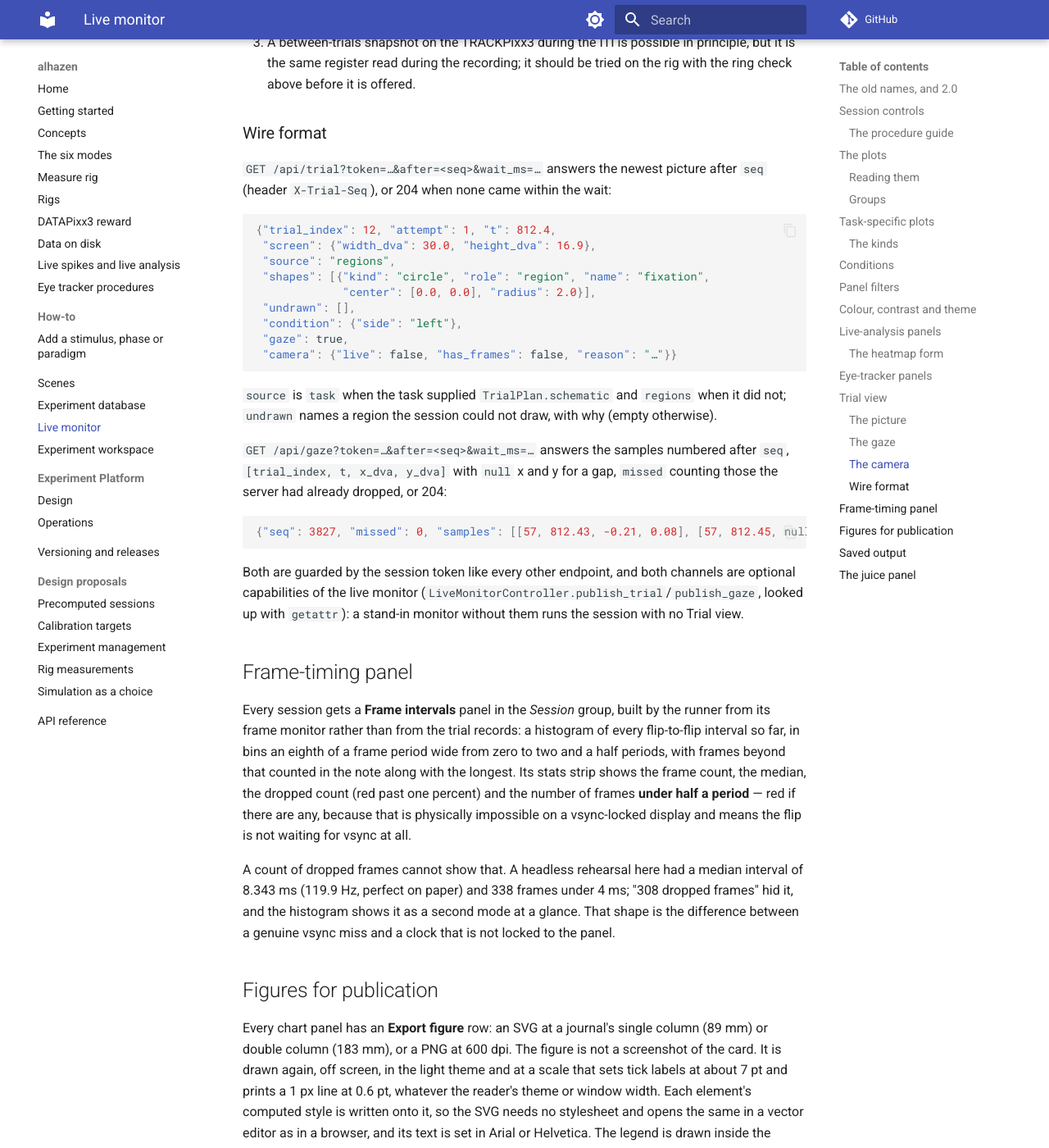
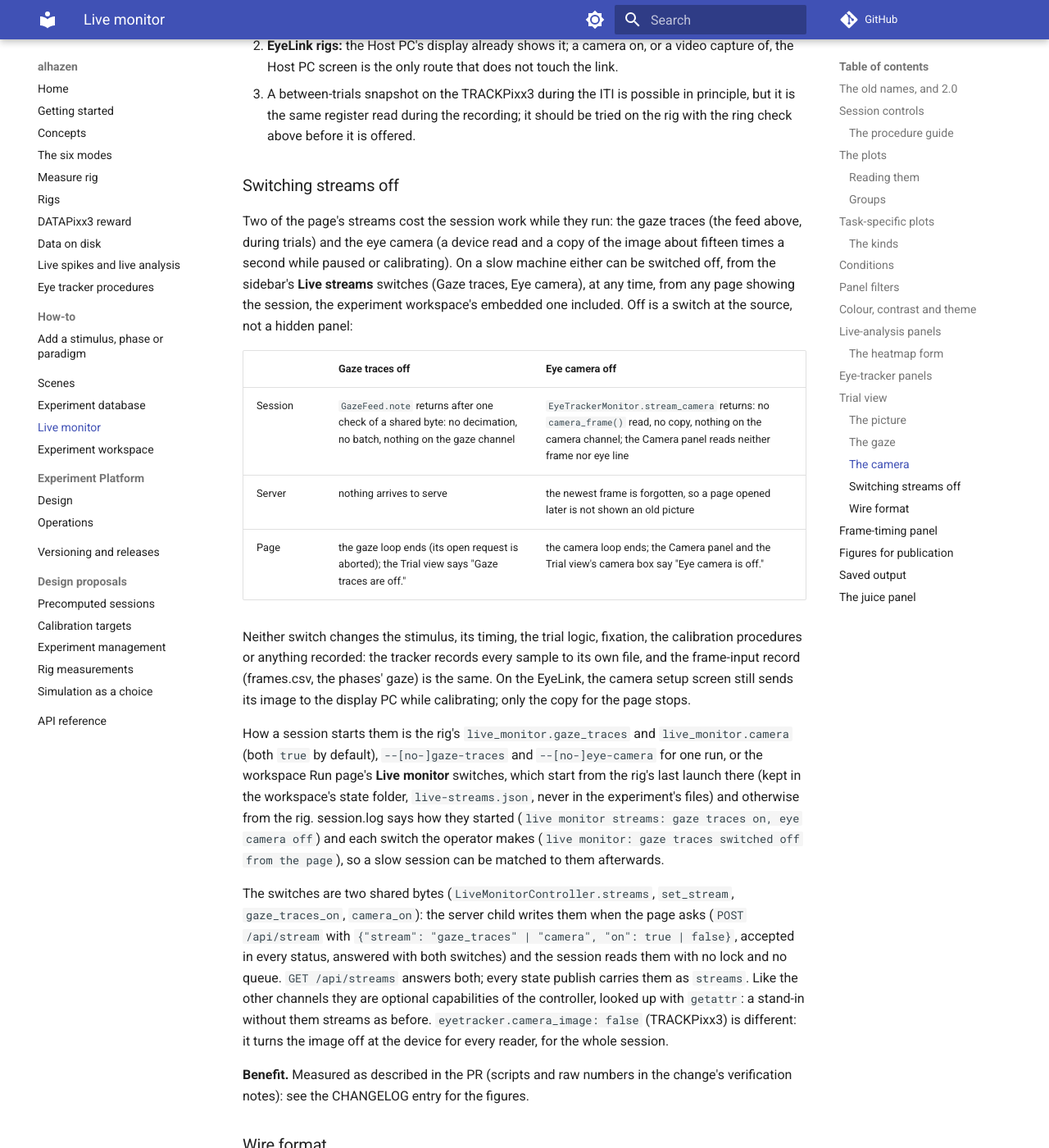
Before and after one commit to sh4r11f/alhazen, an MkDocs documentation site: the page built from docs/live_monitor.md, in a window 1280 px wide and 1400 px high, scrolled down 23879 px. Shown: the whole window at 82% size. Built offline with MkDocs 1.6.1 and Material for MkDocs 9.7.7, drawn with Linux system fonts in a browser that asks for light colours; comment, search, counter and statistics services are not loaded; some of the changed text lies outside the part shown.

Commit message:
WIP live streams: docs and changelog

````diff
--- a/docs/live_monitor.md
+++ b/docs/live_monitor.md
@@ -55,6 +55,8 @@ live_monitor:
   auto_open: true
   port: 0                 # ask the OS for an unused loopback port
   max_rows: 1000          # trials/events per update; totals travel alongside
+  gaze_traces: true       # the Trial view's gaze traces, as the session starts
+  camera: true            # the eye camera image, as the session starts
 ```
 
 `max_rows` is why publishing stays cheap in a long session. Each update
@@ -75,7 +77,9 @@ the tab still works). The server refuses a malformed request with a 400
 rather than guessing: a query parameter that is not an integer or is given
 twice, a request id that is not a string of 1 to 64 characters, or a body
 whose length is negative (larger than 4 KiB gets a 413). `--live-monitor` and `--no-live-monitor` override the
-rig for one run. `--no-live-monitor-browser` starts the server without launching
+rig for one run, and `--gaze-traces`/`--no-gaze-traces` and
+`--eye-camera`/`--no-eye-camera` how its two switchable streams start
+(see [Switching streams off](#switching-streams-off)). `--no-live-monitor-browser` starts the server without launching
 the default browser; the URL is written to the session log.
 
 ## Session controls
@@ -1042,6 +1046,53 @@ The best alternatives, if a live eye image during trials is wanted:
    principle, but it is the same register read during the recording; it
    should be tried on the rig with the ring check above before it is offered.
 
+### Switching streams off
+
+Two of the page's streams cost the session work while they run: the gaze
+traces (the feed above, during trials) and the eye camera (a device read and
+a copy of the image about fifteen times a second while paused or
+calibrating). On a slow machine either can be switched off, from the
+sidebar's **Live streams** switches (Gaze traces, Eye camera), at any time,
+from any page showing the session, the experiment workspace's embedded one
+included. Off is a switch at the source, not a hidden panel:
+
+| | Gaze traces off | Eye camera off |
+|---|---|---|
+| Session | `GazeFeed.note` returns after one check of a shared byte: no decimation, no batch, nothing on the gaze channel | `EyeTrackerMonitor.stream_camera` returns: no `camera_frame()` read, no copy, nothing on the camera channel; the Camera panel reads neither frame nor eye line |
+| Server | nothing arrives to serve | the newest frame is forgotten, so a page opened later is not shown an old picture |
+| Page | the gaze loop ends (its open request is aborted); the Trial view says "Gaze traces are off." | the camera loop ends; the Camera panel and the Trial view's camera box say "Eye camera is off." |
+
+Neither switch changes the stimulus, its timing, the trial logic, fixation,
+the calibration procedures or anything recorded: the tracker records every
+sample to its own file, and the frame-input record (frames.csv, the
+phases' gaze) is the same. On the EyeLink, the camera setup screen still
+sends its image to the display PC while calibrating; only the copy for the
+page stops.
+
+How a session starts them is the rig's `live_monitor.gaze_traces` and
+`live_monitor.camera` (both `true` by default), `--[no-]gaze-traces` and
+`--[no-]eye-camera` for one run, or the workspace Run page's **Live monitor**
+switches, which start from the rig's last launch there (kept in the
+workspace's state folder, `live-streams.json`, never in the experiment's
+files) and otherwise from the rig. session.log says how they started
+(`live monitor streams: gaze traces on, eye camera off`) and each switch the
+operator makes (`live monitor: gaze traces switched off from the page`), so a
+slow session can be matched to them afterwards.
+
+The switches are two shared bytes (`LiveMonitorController.streams`,
+`set_stream`, `gaze_traces_on`, `camera_on`): the server child writes them
+when the page asks (`POST /api/stream` with `{"stream": "gaze_traces" |
+"camera", "on": true | false}`, accepted in every status, answered with both
+switches) and the session reads them with no lock and no queue.
+`GET /api/streams` answers both; every state publish carries them as
+`streams`. Like the other channels they are optional capabilities of the
+controller, looked up with `getattr`: a stand-in without them streams as
+before. `eyetracker.camera_image: false` (TRACKPixx3) is different: it turns
+the image off at the device for every reader, for the whole session.
+
+**Benefit.** Measured as described in the PR (scripts and raw numbers in the
+change's verification notes): see the CHANGELOG entry for the figures.
+
 ### Wire format
 
 `GET /api/trial?token=…&after=<seq>&wait_ms=…` answers the newest picture
````
Also changed, not shown: CHANGELOG.md (+14 -0 lines).
